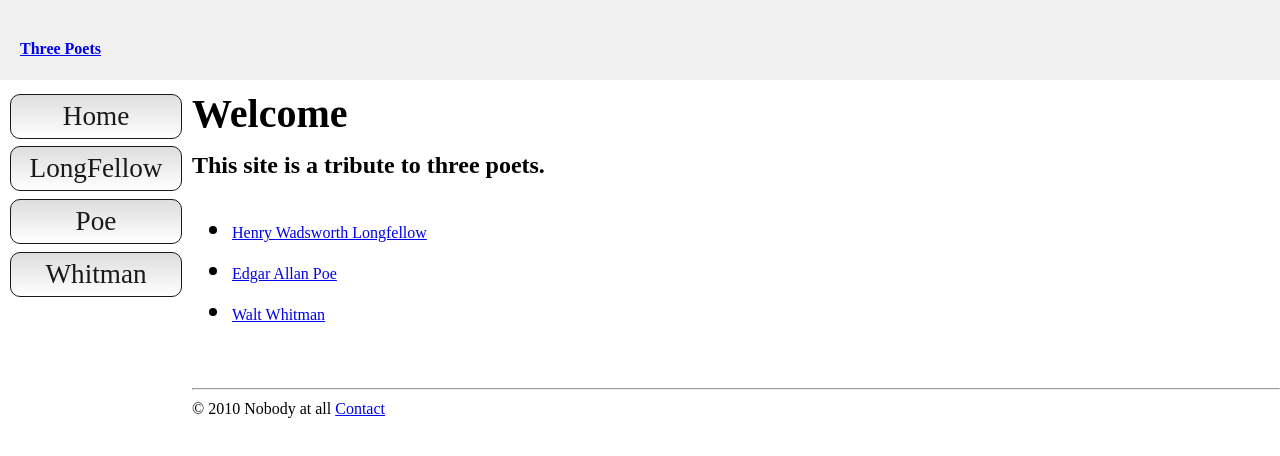
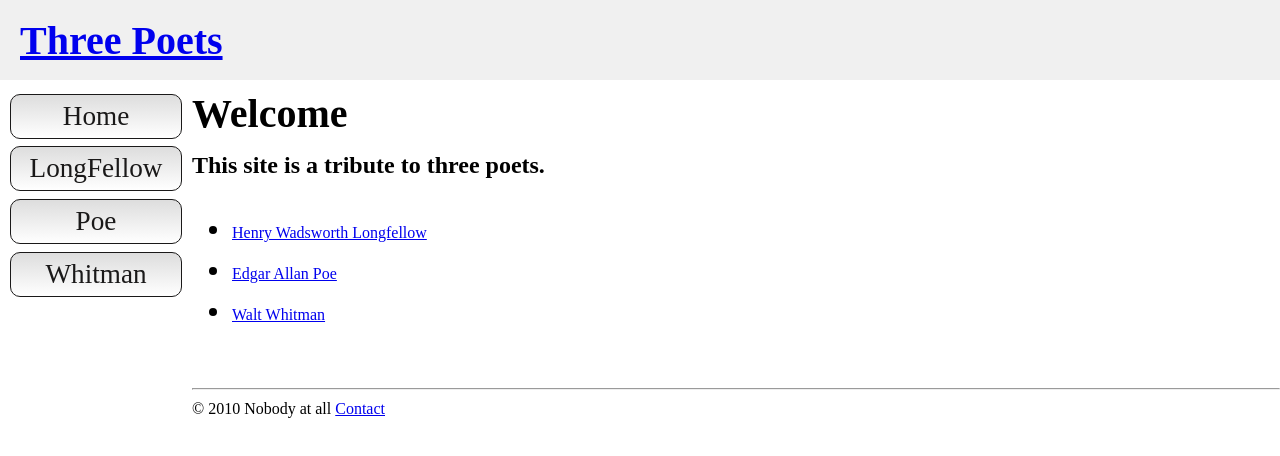
Before and after one commit to TudorIonutElian/SIT-HTMLHomework, a plain HTML site: page 3poeti/index.html in a window 1280 px wide. Drawn offline with Linux system fonts and the light colour scheme.

Commit message:
index reloaded

```diff
--- a/3poeti/index.html
+++ b/3poeti/index.html
@@ -9,7 +9,7 @@
 </head>
 <body>
     <div id="heading">
-        <h1><a href="index.html">Three Poets</a> </h1>
+       <a href="index.html"><h1>Three Poets</h1></a>
     </div>
     <div id="poets">
         <div class="poets-menu">
```
